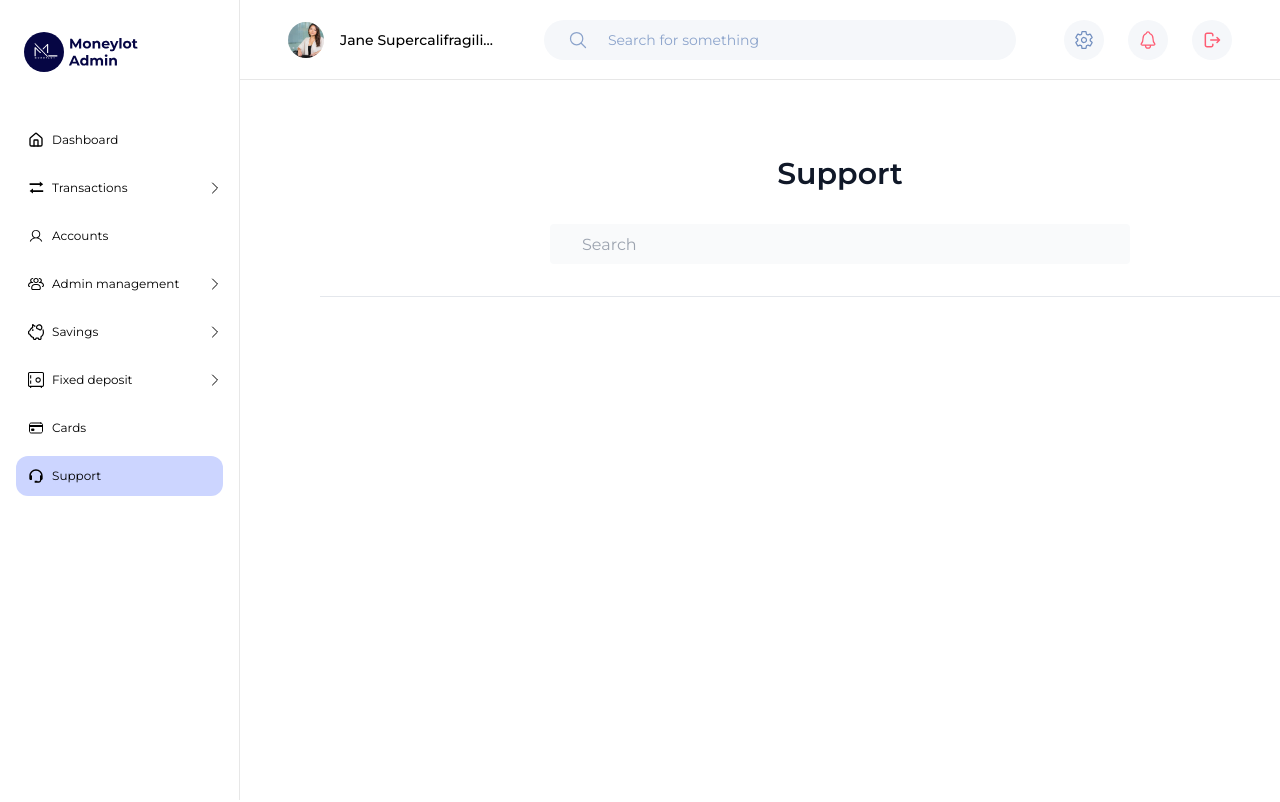
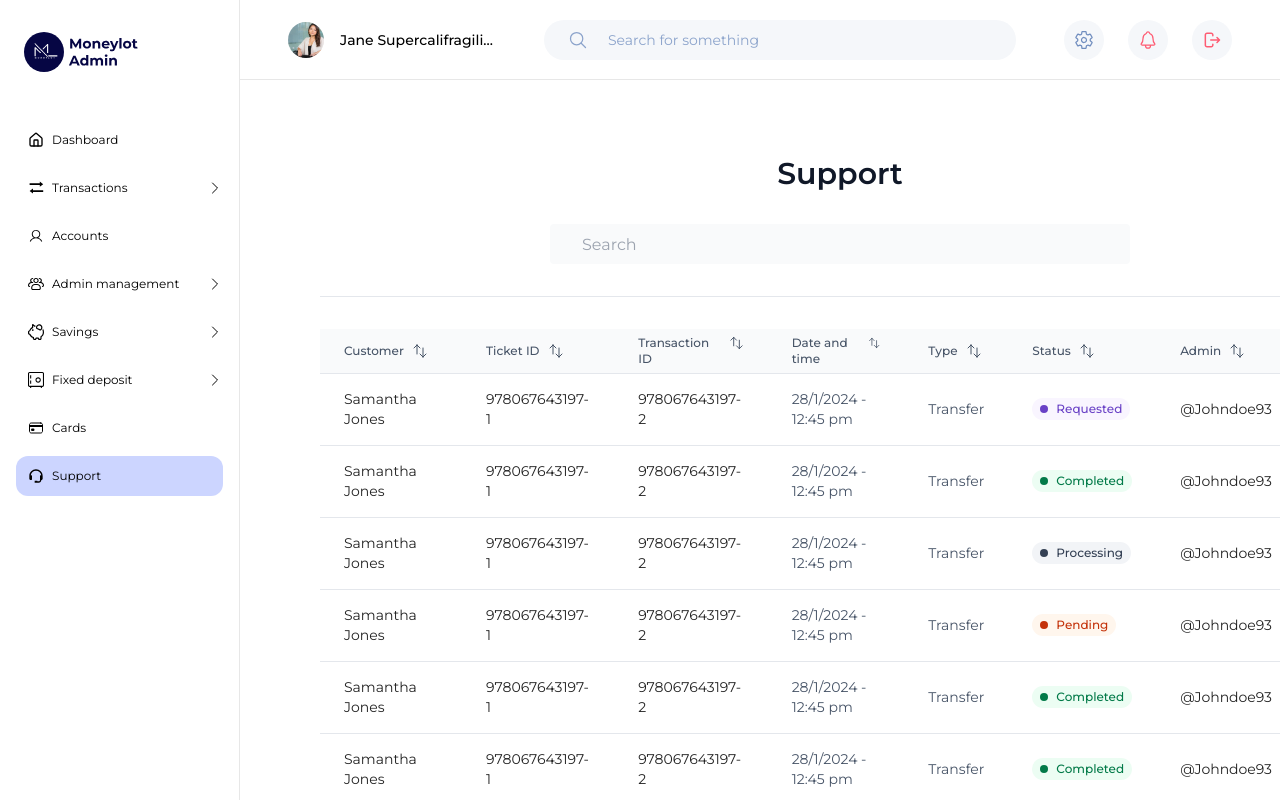
Before and after one commit to joshuaenahoro/moneylot-admin, a Next.js app: page /support in a window 1280 px wide. Shown: the top 802 px of the page. Built offline with nearby package versions, Linux system fonts and the light colour scheme.

Commit message:
set up support page

```diff
--- /dev/null
+++ b/src/app/(dashboard)/support/columns.tsx
@@ -0,0 +1,176 @@
+'use client';
+
+import { Icon } from '@/components/icon';
+import { ColumnDef } from '@tanstack/react-table';
+import { Tooltip, TooltipContent, TooltipTrigger } from '@/components/tooltip';
+import Link from 'next/link';
+import { Badge, BadgeProps } from '@/components/badge';
+
+export type Support = {
+  customer: string;
+  ticketID: string;
+  transactionID: string;
+  datetime: string;
+  type:
+    | 'Transfer'
+    | 'Airtime'
+    | 'Data'
+    | 'Education'
+    | 'Internet services'
+    | 'Betting';
+  status: 'Requested' | 'Completed' | 'Processing' | 'Pending';
+  admin: string;
+};
+
+export const columns: ColumnDef<Support>[] = [
+  {
+    accessorKey: 'customer',
+    header: ({ column }) => {
+      return (
+        <button
+          className="flex gap-2 text-left"
+          onClick={() => column.toggleSorting(column.getIsSorted() === 'asc')}
+        >
+          Customer
+          <Icon name="arrows-up-down" className="h-4 w-4" />
+        </button>
+      );
+    },
+    cell: ({ row }) => (
+      <div className="text-[#232323]">{`${row.getValue('customer')}`}</div>
+    ),
+  },
+  {
+    accessorKey: 'ticketID',
+    header: ({ column }) => {
+      return (
+        <button
+          className="flex gap-2 text-left"
+          onClick={() => column.toggleSorting(column.getIsSorted() === 'asc')}
+        >
+          Ticket ID
+          <Icon name="arrows-up-down" className="h-4 w-4" />
+        </button>
+      );
+    },
+    cell: ({ row }) => (
+      <div className="text-[#232323]">{`${row.getValue('ticketID')}`}</div>
+    ),
+  },
+  {
+    accessorKey: 'transactionID',
+    header: ({ column }) => {
+      return (
+        <button
+          className="flex gap-2 text-left"
+          onClick={() => column.toggleSorting(column.getIsSorted() === 'asc')}
+        >
+          Transaction ID
+          <Icon name="arrows-up-down" className="h-4 w-4" />
+        </button>
+      );
+    },
+    cell: ({ row }) => (
+      <div className="text-[#232323]">{`${row.getValue('transactionID')}`}</div>
+    ),
+  },
+  {
+    accessorKey: 'datetime',
+    header: ({ column }) => {
+      return (
+        <button
+          className="flex gap-2 text-left"
+          onClick={() => column.toggleSorting(column.getIsSorted() === 'asc')}
+        >
+          Date and time
+          <Icon name="arrows-up-down" className="h-4 w-4" />
+        </button>
+      );
+    },
+    cell: ({ row }) => (
+      <div className="text-[#475467]">{`${row.getValue('datetime')}`}</div>
+    ),
+  },
+  {
+    accessorKey: 'type',
+    header: ({ column }) => {
+      return (
+        <button
+          className="flex gap-2 text-left"
+          onClick={() => column.toggleSorting(column.getIsSorted() === 'asc')}
+        >
+          Type
+          <Icon name="arrows-up-down" className="h-4 w-4" />
+        </button>
+      );
+    },
+    cell: ({ row }) => (
+      <div className="text-[#475467]">{`${row.getValue('type')}`}</div>
+    ),
+  },
+  {
+    accessorKey: 'status',
+    header: ({ column }) => {
+      return (
+        <button
+          className="flex gap-2 text-left"
+          onClick={() => column.toggleSorting(column.getIsSorted() === 'asc')}
+        >
+          Status
+          <Icon name="arrows-up-down" className="h-4 w-4" />
+        </button>
+      );
+    },
+    cell: ({ row }) => {
+      let variant = 'default' as BadgeProps['variant'];
+      switch (row.getValue('status')) {
+        case 'Requested':
+          variant = 'purple';
+          break;
+        case 'Completed':
+          variant = 'green';
+          break;
+        case 'Pending':
+          variant = 'orange';
+          break;
+      }
+      return (
+        <Badge variant={variant} hasBullet>{`${row.getValue('status')}`}</Badge>
+      );
+    },
+  },
+  {
+    accessorKey: 'admin',
+    header: ({ column }) => {
+      return (
+        <button
+          className="flex gap-2 text-left"
+          onClick={() => column.toggleSorting(column.getIsSorted() === 'asc')}
+        >
+          Admin
+          <Icon name="arrows-up-down" className="h-4 w-4" />
+        </button>
+      );
+    },
+    cell: ({ row }) => (
+      <div className="text-[#232323]">{`${row.getValue('admin')}`}</div>
+    ),
+  },
+  {
+    id: 'action',
+    cell: () => {
+      return (
+        <Tooltip>
+          <TooltipTrigger asChild>
+            <Link href="/savings-list/1093992823">
+              <Icon name="chevron-right" className="h-4 w-4" />
+            </Link>
+          </TooltipTrigger>
+          <TooltipContent>
+            <p>See target details</p>
+          </TooltipContent>
+        </Tooltip>
+      );
+    },
+  },
+];
--- a/src/app/(dashboard)/support/page.tsx
+++ b/src/app/(dashboard)/support/page.tsx
@@ -1,20 +1,164 @@
+import { DataTable } from '@/components/data-table';
 import { PageHeader, PageWrapper } from '@/components/page';
 import { SearchBar } from '@/components/search-bar';
 import { SITE_NAME } from '@/constants';
 import { Metadata } from 'next';
+import { columns, Support } from './columns';
 
 export const metadata: Metadata = {
   title: `Support - ${SITE_NAME}`,
   description: '',
 };
 
-export default function SupportPage() {
+async function getData(): Promise<Support[]> {
+  return [
+    {
+      customer: 'Samantha Jones',
+      ticketID: '978067643197-1',
+      transactionID: '978067643197-2',
+      datetime: ' 28/1/2024 - 12:45 pm',
+      type: 'Transfer',
+      status: 'Requested',
+      admin: '@Johndoe93',
+    },
+    {
+      customer: 'Samantha Jones',
+      ticketID: '978067643197-1',
+      transactionID: '978067643197-2',
+      datetime: ' 28/1/2024 - 12:45 pm',
+      type: 'Transfer',
+      status: 'Completed',
+      admin: '@Johndoe93',
+    },
+    {
+      customer: 'Samantha Jones',
+      ticketID: '978067643197-1',
+      transactionID: '978067643197-2',
+      datetime: ' 28/1/2024 - 12:45 pm',
+      type: 'Transfer',
+      status: 'Processing',
+      admin: '@Johndoe93',
+    },
+    {
+      customer: 'Samantha Jones',
+      ticketID: '978067643197-1',
+      transactionID: '978067643197-2',
+      datetime: ' 28/1/2024 - 12:45 pm',
+      type: 'Transfer',
+      status: 'Pending',
+      admin: '@Johndoe93',
+    },
+    {
+      customer: 'Samantha Jones',
+      ticketID: '978067643197-1',
+      transactionID: '978067643197-2',
+      datetime: ' 28/1/2024 - 12:45 pm',
+      type: 'Transfer',
+      status: 'Completed',
+      admin: '@Johndoe93',
+    },
+    {
+      customer: 'Samantha Jones',
+      ticketID: '978067643197-1',
+      transactionID: '978067643197-2',
+      datetime: ' 28/1/2024 - 12:45 pm',
+      type: 'Transfer',
+      status: 'Completed',
+      admin: '@Johndoe93',
+    },
+    {
+      customer: 'Samantha Jones',
+      ticketID: '978067643197-1',
+      transactionID: '978067643197-2',
+      datetime: ' 28/1/2024 - 12:45 pm',
+      type: 'Transfer',
+      status: 'Completed',
+      admin: '@Johndoe93',
+    },
+    {
+      customer: 'Samantha Jones',
+      ticketID: '978067643197-1',
+      transactionID: '978067643197-2',
+      datetime: ' 28/1/2024 - 12:45 pm',
+      type: 'Transfer',
+      status: 'Completed',
+      admin: '@Johndoe93',
+    },
+    {
+      customer: 'Samantha Jones',
+      ticketID: '978067643197-1',
+      transactionID: '978067643197-2',
+      datetime: ' 28/1/2024 - 12:45 pm',
+      type: 'Transfer',
+      status: 'Completed',
+      admin: '@Johndoe93',
+    },
+    {
+      customer: 'Samantha Jones',
+      ticketID: '978067643197-1',
+      transactionID: '978067643197-2',
+      datetime: ' 28/1/2024 - 12:45 pm',
+      type: 'Transfer',
+      status: 'Completed',
+      admin: '@Johndoe93',
+    },
+    {
+      customer: 'Samantha Jones',
+      ticketID: '978067643197-1',
+      transactionID: '978067643197-2',
+      datetime: ' 28/1/2024 - 12:45 pm',
+      type: 'Transfer',
+      status: 'Completed',
+      admin: '@Johndoe93',
+    },
+    {
+      customer: 'Samantha Jones',
+      ticketID: '978067643197-1',
+      transactionID: '978067643197-2',
+      datetime: ' 28/1/2024 - 12:45 pm',
+      type: 'Transfer',
+      status: 'Completed',
+      admin: '@Johndoe93',
+    },
+    {
+      customer: 'Samantha Jones',
+      ticketID: '978067643197-1',
+      transactionID: '978067643197-2',
+      datetime: ' 28/1/2024 - 12:45 pm',
+      type: 'Transfer',
+      status: 'Completed',
+      admin: '@Johndoe93',
+    },
+    {
+      customer: 'Samantha Jones',
+      ticketID: '978067643197-1',
+      transactionID: '978067643197-2',
+      datetime: ' 28/1/2024 - 12:45 pm',
+      type: 'Transfer',
+      status: 'Completed',
+      admin: '@Johndoe93',
+    },
+    {
+      customer: 'Samantha Jones',
+      ticketID: '978067643197-1',
+      transactionID: '978067643197-2',
+      datetime: ' 28/1/2024 - 12:45 pm',
+      type: 'Transfer',
+      status: 'Completed',
+      admin: '@Johndoe93',
+    },
+  ];
+}
+
+export default async function SupportPage() {
+  const data = await getData();
+
   return (
     <PageWrapper>
       <PageHeader heading="Support">
         <SearchBar />
       </PageHeader>
-      <h1 className="sr-only">Support</h1>
+      <DataTable columns={columns} data={data} />
     </PageWrapper>
   );
 }
```
